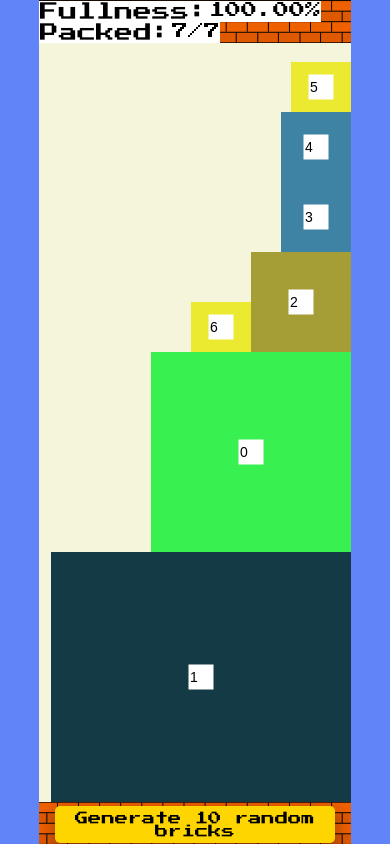
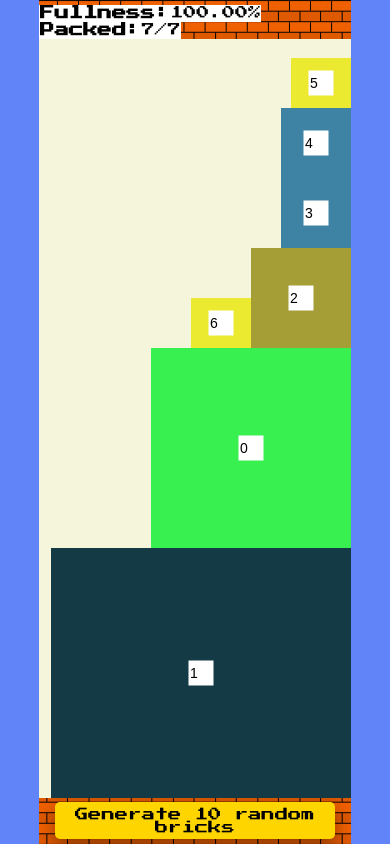
Before and after one commit to TheAlexGET/Bricks, a plain HTML site: page index.html in a window 390 px wide. Drawn offline with Linux system fonts and the light colour scheme.

Commit message:
Mobile UI improved

```diff
--- a/style.css
+++ b/style.css
@@ -49,16 +49,17 @@ body {
 .stats h3 {
   align-self: flex-start;
   font-family: "Press Start 2P";
-  font-weight: 400;
+  font-size: 1em;
   padding: 1px;
   float: left;
   background-color: white;
 }
 .stats div {
+  display: flex;
   align-self: flex-start;
   font-family: "Press Start 2P";
-  font-weight: 400;
-  line-height: 19px;
+  line-height: 15px;
+  font-size: 0.9em;
   float: left;
   background-color: white;
 }
```
